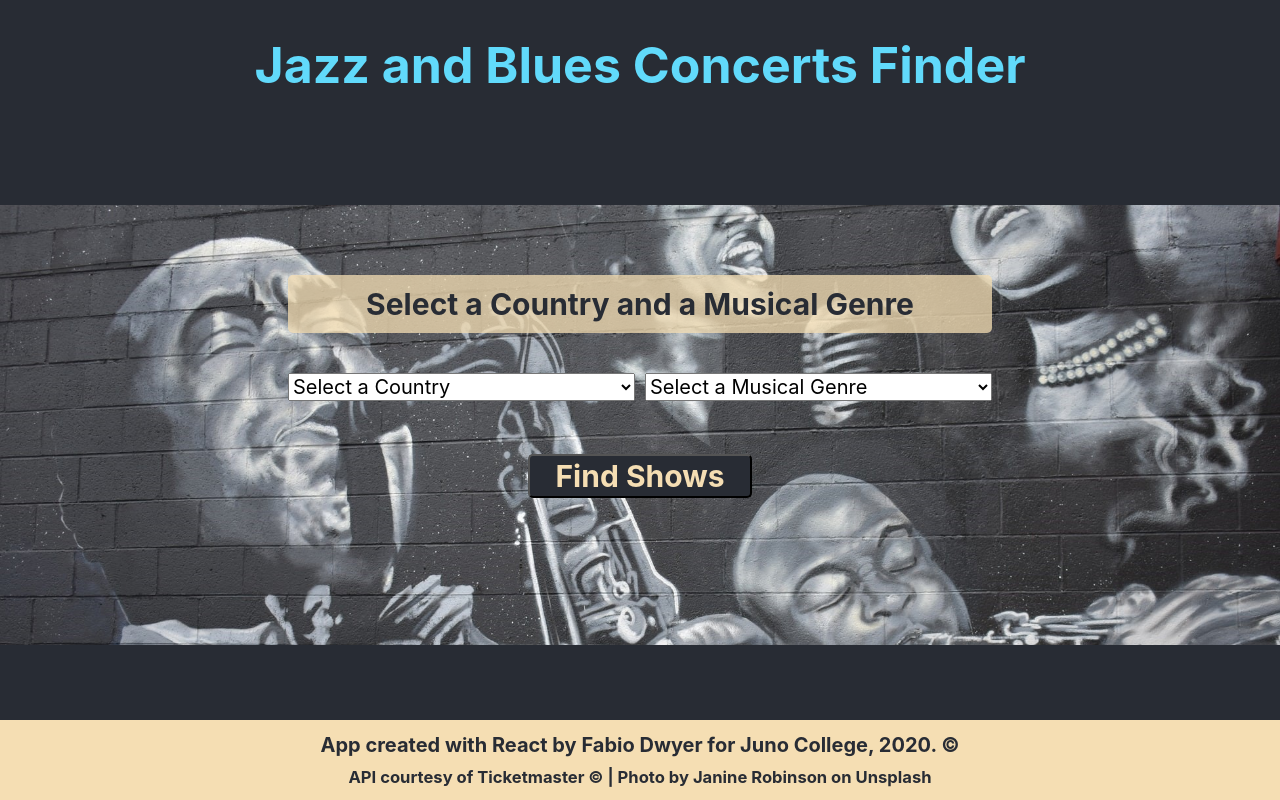
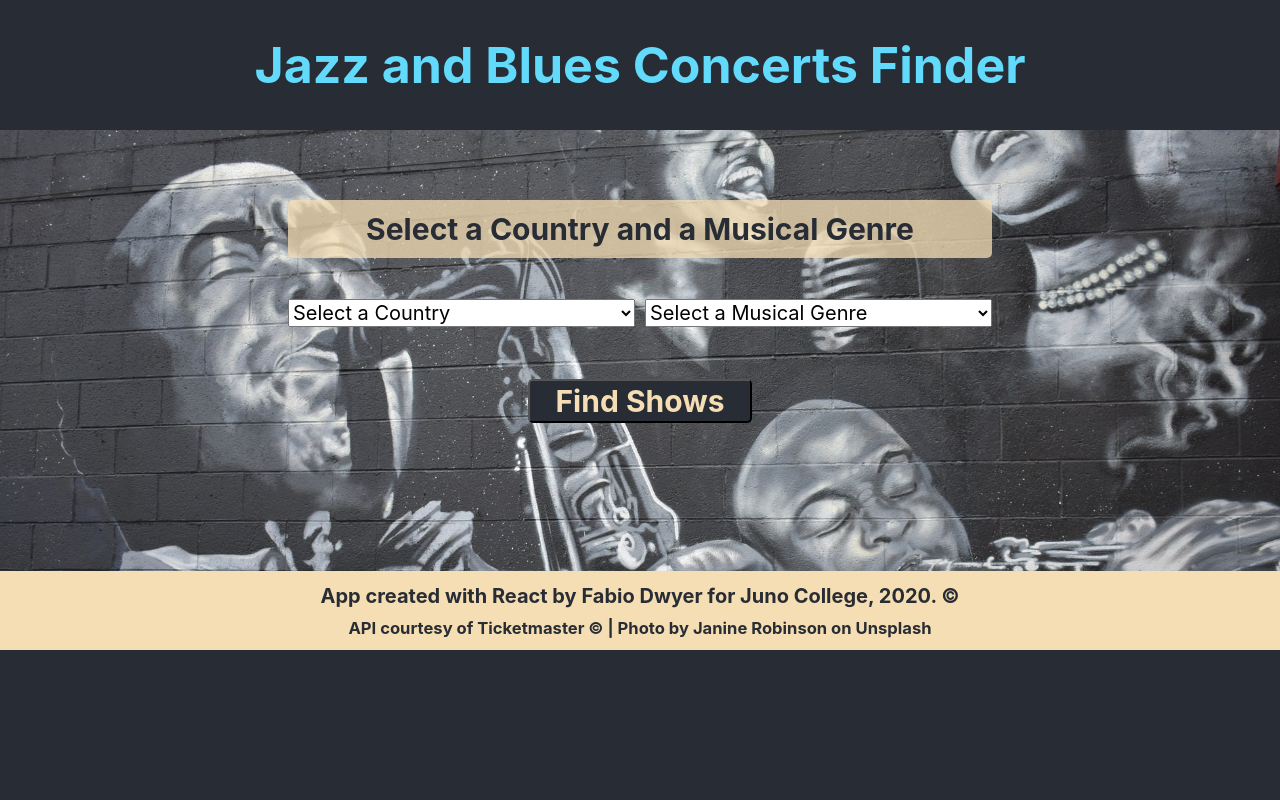
Before and after one commit to FabioDwyer/project5, a React (Create React App) app: page / in a window 1280 px wide. Built offline with nearby package versions, Linux system fonts and the light colour scheme.

Commit message:
Back uo before thrying to fix error handling

```diff
--- a/src/App.css
+++ b/src/App.css
@@ -62,7 +62,7 @@ li {
   }
 
 .flexApp {
-  height: 100vh;
+  /* height: 100vh; */
   display: flex;
   flex-direction: column;
   justify-content: space-between;
@@ -127,7 +127,7 @@ button {
 
 .results img {
   width: 450px;
-  height: auto;
+  /* height: auto; */
 }
 
 .flexSelect {
```
